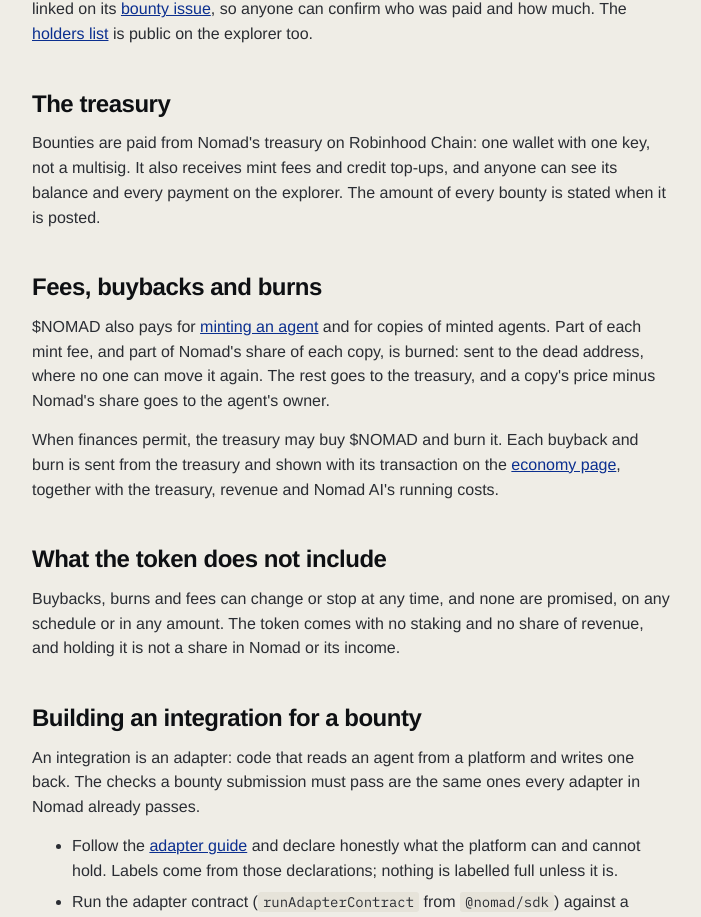
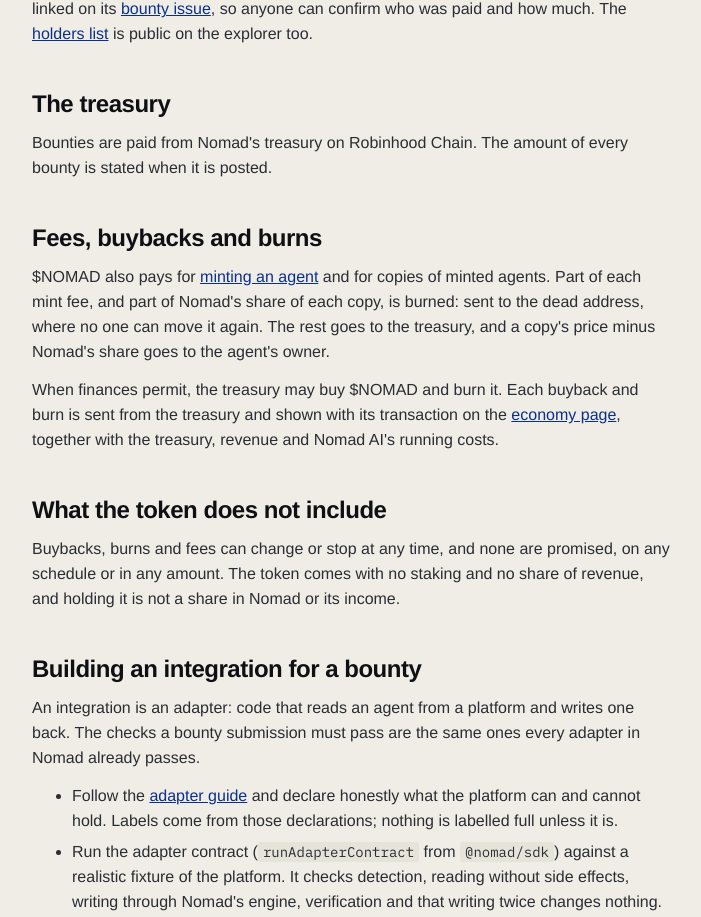
Before and after one commit to kadiri-seer/nomad, a Next.js app in the folder apps/web/: page /docs/token in a window 1280 px wide. Shown: the part 1576-2493 px from the top of the page, without its empty margins (306-1007 px from the left). Built offline with nearby package versions, Linux system fonts and the light colour scheme; no server answers.

Commit message:
docs(token): remove multisig claims

```diff
--- a/apps/web/app/docs/token/page.tsx
+++ b/apps/web/app/docs/token/page.tsx
@@ -84,7 +84,7 @@ export default function Token() {
 
       <h2>The treasury</h2>
       <p>
-        Bounties are paid from Nomad&apos;s treasury on {TOKEN_CHAIN}: one wallet with one key, not a multisig. It also receives mint fees and credit top-ups, and anyone can see its balance and every payment on the explorer. The amount of every bounty is stated when it is posted.
+        Bounties are paid from Nomad&apos;s treasury on {TOKEN_CHAIN}. The amount of every bounty is stated when it is posted.
       </p>
 
       <h2>Fees, buybacks and burns</h2>
--- a/apps/web/lib/economy.ts
+++ b/apps/web/lib/economy.ts
@@ -24,7 +24,7 @@ export type EconomyWallet = { id: string; name: string; role: string; group: "tr
 
 /** Every wallet the economy page follows, in the order it shows them. */
 export const ECONOMY_WALLETS: EconomyWallet[] = [
-  { id: "treasury", name: "Treasury", role: "One wallet with one key. Pays builder bounties and receives mint fees and credit top-ups.", group: "treasury", address: REWARD_SAFE },
+  { id: "treasury", name: "Treasury", role: "Pays builder bounties and receives mint fees and credit top-ups.", group: "treasury", address: REWARD_SAFE },
   { id: "referral", name: "QHooks referral wallet", role: "Receives Nomad's share of QHooks fees on trades routed through Nomad.", group: "revenue", address: "0xD4bA760227cdDCD879c9d05Fbd908eb69b50dD7c" },
   ...AGENT_WALLETS.map((w) => ({ id: `ai-${w.id}`, name: `Nomad AI: ${w.name}`, role: w.role, group: "operating" as const, address: w.address }))
 ];
--- a/apps/web/lib/token.ts
+++ b/apps/web/lib/token.ts
@@ -4,7 +4,7 @@ export const TOKEN_TICKER = "$NOMAD";
 export const TOKEN_CHAIN = "Robinhood Chain";
 export const TOKEN_CA = "0x14c0a77e792f6c9818888630e95c50cf3b48c979";
 
-/** Nomad's treasury, which pays builder rewards: one wallet with one key, not a multisig. */
+/** Nomad's treasury, which pays builder rewards. */
 export const REWARD_SAFE = "0xe4862B7605f0CD66796F5d1A9cC936462642b515";
 
 export const EXPLORER = "https://robinhoodchain.blockscout.com";
```
Also changed, not shown: 3 other files (tests, documents, lock files or other folders).
